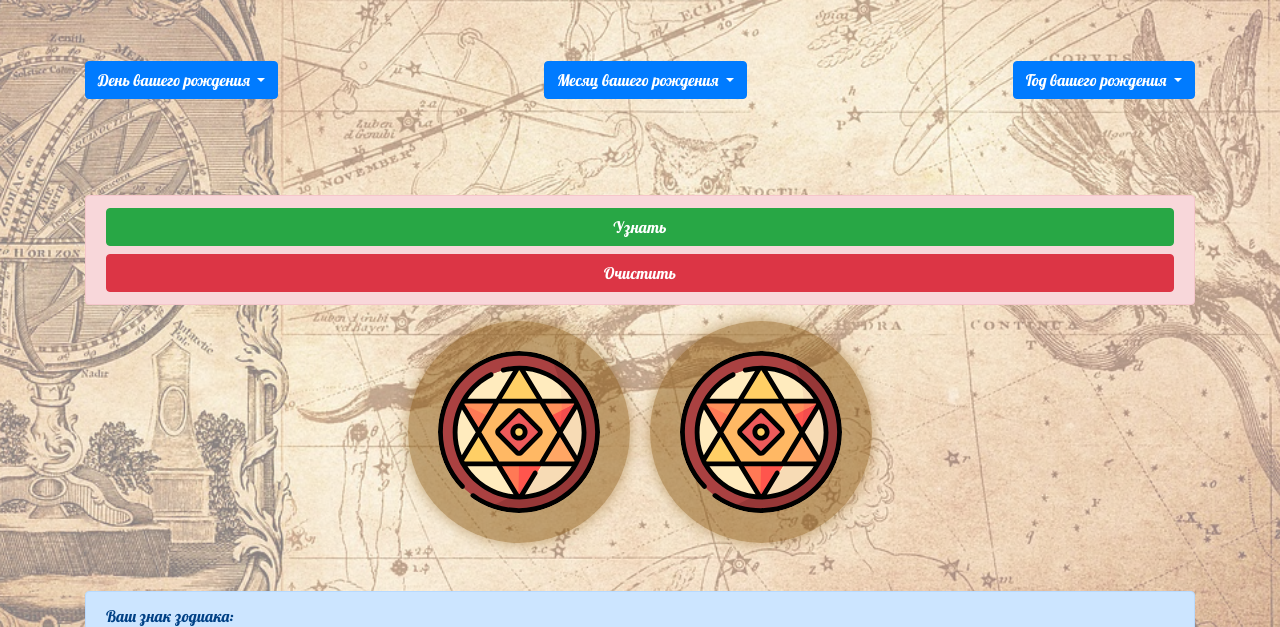
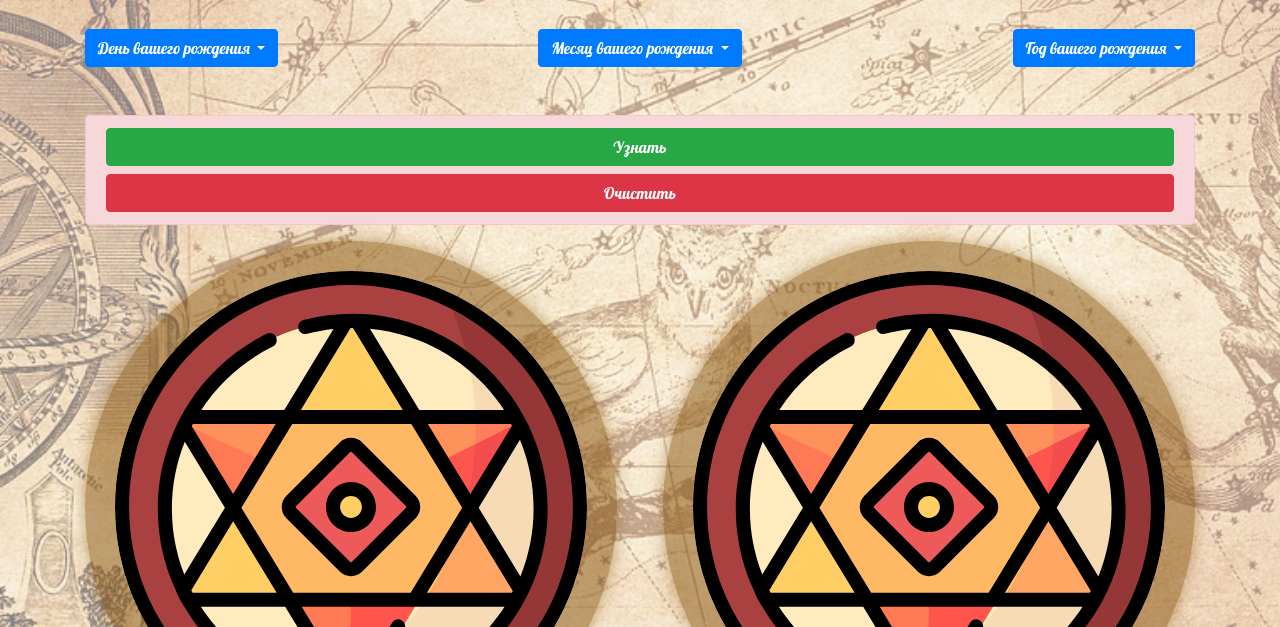
Before and after one commit to parrabellum1990/Horoscope-sign.github.io, a website: page index.html in a window 1280 px wide. Shown: the part 173-800 px from the top of the page. Drawn offline with nearby package versions, Linux system fonts and the light colour scheme.

Commit message:
add wrap to image and buttons to adaptive

```diff
--- a/index.html
+++ b/index.html
@@ -34,7 +34,7 @@
         </div>
         <!-- header title description -->
         <div class="row">
-          <div class="col text-center">
+          <div class="col text-center mb-3">
             <p>Чтобы узнать ваш знак зодиака и год вашего рождения по "Восточному календарю" выберете ваш день, месяц и
               год рождения.</p>
           </div>
@@ -45,8 +45,7 @@
     <main class="main">
       <div class="container">
         <div class="row">
-          <div class="col">
-            <form class="d-flex justify-content-between my-5">
+          <div class="col-xl-4 col-lg-4 col-md-4 col-sm-12 col-12 text-center text-md-left text-lg-left text-xl-left">
             <!-- birth day -->
             <div class="dropdown">
               <button class="btn btn-primary dropdown-toggle" type="button" id="dropdownMenuButton"
@@ -88,6 +87,8 @@
                 <a id="birthDay31" class="dropdown-item" href="#">31</a>
               </div>
             </div>
+          </div>
+          <div class="col-xl-4 col-lg-4 col-md-4 col-sm-12 col-12 text-center my-5 my-md-0 my-lg-0 my-xl-0">
             <!-- birth month -->
             <div class="dropdown">
               <button class="btn btn-primary dropdown-toggle" type="button" id="dropdownMenuButton"
@@ -110,6 +111,9 @@
                 <a id="December" class="dropdown-item" href="#">Декабрь</a>
               </div>
             </div>
+          </div>
+          <div
+            class="col-xl-4 col-lg-4 col-md-4 col-sm-12 col-12 text-center text-md-right text-lg-right text-xl-right">
             <!-- birth year -->
             <div class="dropdown">
               <button class="btn btn-primary dropdown-toggle" type="button" id="dropdownMenuButton"
@@ -121,7 +125,6 @@
 
               </div>
             </div>
-            </form>
           </div>
         </div>
         <!-- button Show/Clear -->
@@ -136,9 +139,11 @@
         <div class="row">
           <div class="col text-center">
             <!-- result image of zodiac -->
-            <img id="zodiacImage" class="img-padding mr-2" width="20%" src="img/main-img.svg" alt="Zodiac">
+            <img id="zodiacImage" class="img-padding mr-2" src="img/main-img.svg" alt="Zodiac">
+          </div>
+          <div class="col text-center">
             <!-- result image oy year -->
-            <img id="yearImage" class="img-padding ml-2" width="20%" src="img/main-img.svg" alt="Year">
+            <img id="yearImage" class="img-padding ml-2" src="img/main-img.svg" alt="Year">
           </div>
         </div>
         <!-- result -->
```
Lines whose indentation alone changed are shown as unchanged.
